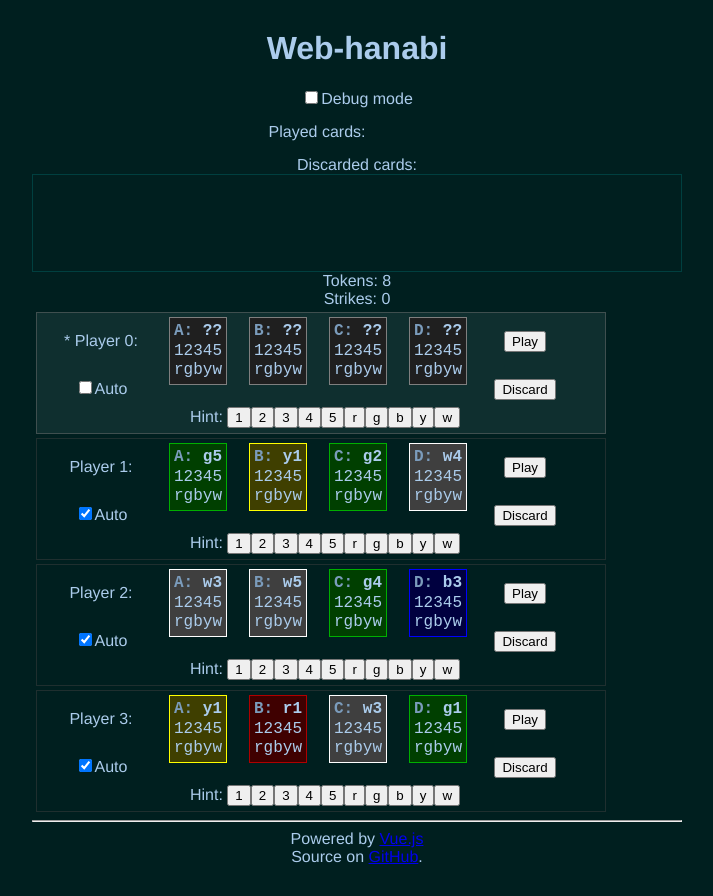
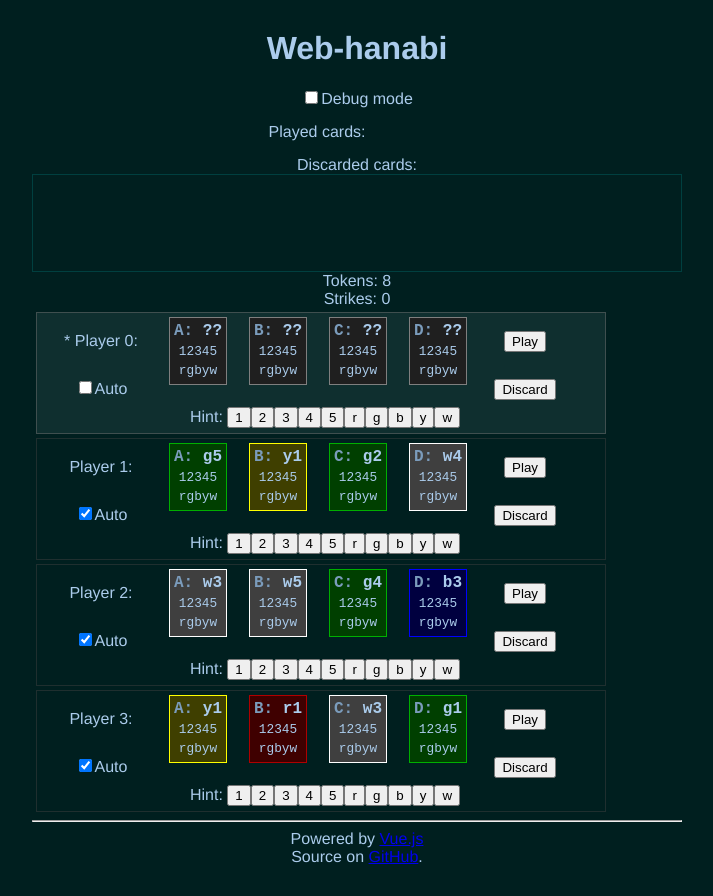
Before and after one commit to msakuta/web-hanabi, a Vue app: page / in a window 1280 px wide. Shown: the whole page, without its empty margins (283-996 px from the left). Built offline with nearby package versions, Linux system fonts and the light colour scheme; the HTML template or start-up script is replaced by a standard one.

Commit message:
Adjust size of possible numbers and colors

```diff
--- a/src/components/PlayerCompo.vue
+++ b/src/components/PlayerCompo.vue
@@ -22,14 +22,14 @@
         </div>
         <span v-for="j in Array(5).fill().map((_, i)=>i)"
           :key="j"
-          :class="card.possibleNumbers[j] ? '' : 'notPossible'"
+          :class="['small', card.possibleNumbers[j] ? '' : 'notPossible']"
           :style="`left: ${j * 5 + 1}px;`">
           {{j + 1}}
         </span>
         <br>
         <span v-for="j in Array(5).fill().map((_, i)=>i)"
           :key="j"
-          :class="card.possibleColors[j] ? '' : 'notPossible'"
+          :class="['small', card.possibleColors[j] ? '' : 'notPossible']"
           :style="`left: ${j * 5 + 1}px;`">
           {{getColor(j)}}
         </span>
@@ -159,6 +159,9 @@ export default {
   border: solid 1px #1f2f2f;
   background-color: #001f1f;
 }
+.small {
+  font-size: 80%;
+}
 .notPossible {
   color: #1c1e2f
 }
```
